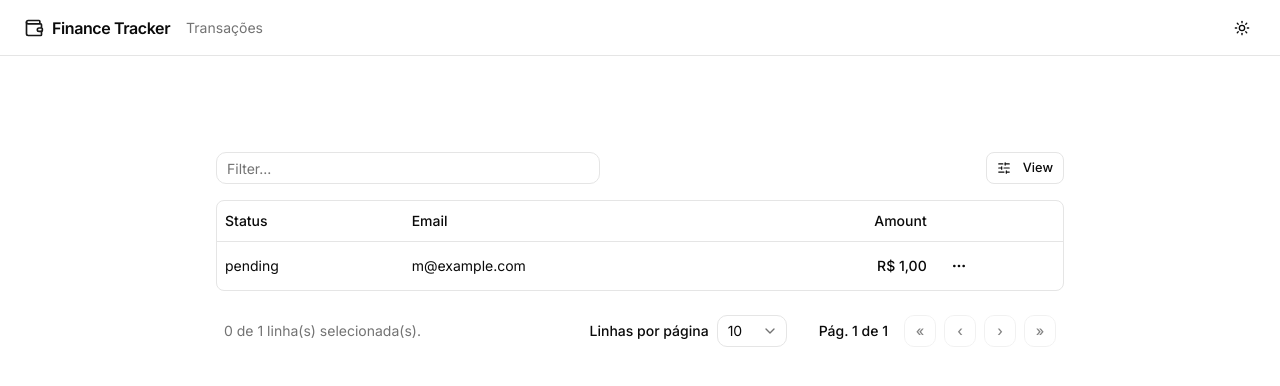
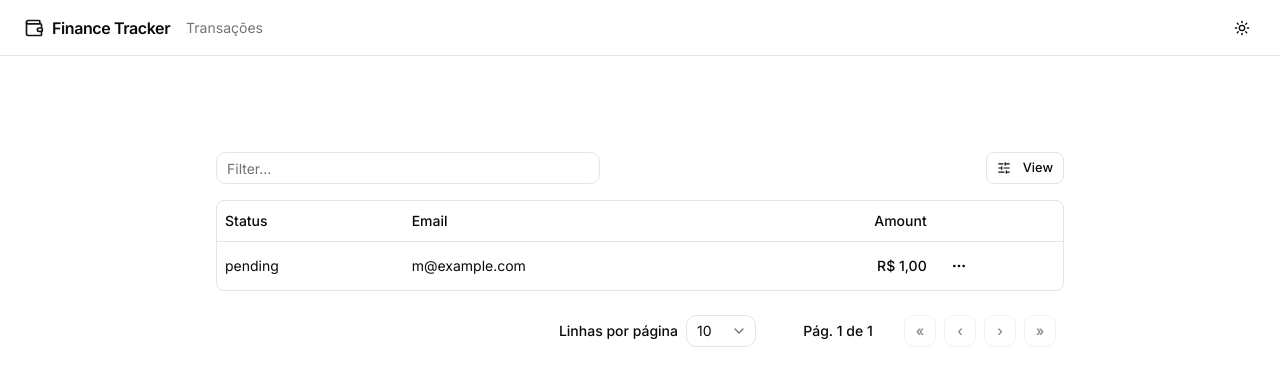
Before and after one commit to MintoJazz/finance-tracker, a Next.js app: page /teste in a window 1280 px wide. Shown: the top 386 px of the page. Built offline with nearby package versions, Linux system fonts and the light colour scheme.

Commit message:
feat: native checkbox on data-table of transactions

```diff
--- a/components/ui/data-table.tsx
+++ b/components/ui/data-table.tsx
@@ -160,22 +160,23 @@ export function DataTablePagination<TData>({
   return (
     <div className="flex flex-col items-center justify-between gap-4 px-2 py-4 sm:flex-row">
 
-      {/* Texto de seleção */}
-      <div className="text-sm text-muted-foreground w-full text-center sm:text-left sm:w-auto">
-        {table.getFilteredSelectedRowModel().rows.length} de{" "}
-        {table.getFilteredRowModel().rows.length} linha(s) selecionada(s).
+      {/* Espaço reservado caso queira adicionar o contador de linhas selecionadas no futuro.
+        Se não for usar, essa div vazia ajuda a empurrar os controles para a direita no desktop.
+      */}
+      <div className="hidden flex-1 text-sm text-muted-foreground sm:block">
+        {/* Exemplo: {table.getFilteredSelectedRowModel().rows.length} de {table.getFilteredRowModel().rows.length} linha(s) selecionada(s) */}
       </div>
 
-      <div className="flex items-center gap-4 sm:gap-6 lg:gap-8 w-full sm:w-auto justify-between sm:justify-end">
+      <div className="flex flex-col items-center gap-4 sm:flex-row sm:gap-6 lg:gap-8">
 
-        {/* Escondido no mobile (hidden sm:flex) para poupar espaço */}
+        {/* Linhas por página - Adicionado o 'flex' e ajustado o hidden para mobile conforme seu comentário original */}
         <div className="hidden sm:flex items-center space-x-2">
           <p className="text-sm font-medium">Linhas por página</p>
           <Select
             value={`${table.getState().pagination.pageSize}`}
             onValueChange={(value) => table.setPageSize(Number(value))}
           >
-            <SelectTrigger className="h-8 w-17.5">
+            <SelectTrigger className="h-8 w-[70px]">
               <SelectValue placeholder={table.getState().pagination.pageSize} />
             </SelectTrigger>
             <SelectContent side="top">
@@ -188,9 +189,9 @@ export function DataTablePagination<TData>({
           </Select>
         </div>
 
-        {/* Controles de Navegação (Agrupados na mesma linha) */}
-        <div className="flex items-center justify-between w-full sm:w-auto sm:justify-end gap-4">
-          <div className="flex items-center justify-center text-sm font-medium">
+        {/* Controles de Navegação */}
+        <div className="flex items-center gap-4">
+          <div className="flex w-[100px] items-center justify-center text-sm font-medium">
             Pág. {table.getState().pagination.pageIndex + 1} de{" "}
             {table.getPageCount()}
           </div>
@@ -198,7 +199,9 @@ export function DataTablePagination<TData>({
           <div className="flex items-center space-x-2">
             <Button
               variant="outline"
-              className="hidden h-8 w-8 p-0 lg:flex"
+              // Removido o 'hidden lg:flex' para o botão aparecer sempre.
+              // Se quiser esconder em telas pequenas, use 'hidden sm:flex'
+              className="flex h-8 w-8 p-0"
               onClick={() => table.setPageIndex(0)}
               disabled={!table.getCanPreviousPage()}
             >
@@ -207,7 +210,7 @@ export function DataTablePagination<TData>({
             </Button>
             <Button
               variant="outline"
-              className="h-8 w-8 p-0"
+              className="flex h-8 w-8 p-0"
               onClick={() => table.previousPage()}
               disabled={!table.getCanPreviousPage()}
             >
@@ -216,7 +219,7 @@ export function DataTablePagination<TData>({
             </Button>
             <Button
               variant="outline"
-              className="h-8 w-8 p-0"
+              className="flex h-8 w-8 p-0"
               onClick={() => table.nextPage()}
               disabled={!table.getCanNextPage()}
             >
@@ -225,7 +228,8 @@ export function DataTablePagination<TData>({
             </Button>
             <Button
               variant="outline"
-              className="hidden h-8 w-8 p-0 lg:flex"
+              // Removido o 'hidden lg:flex'
+              className="flex h-8 w-8 p-0"
               onClick={() => table.setPageIndex(table.getPageCount() - 1)}
               disabled={!table.getCanNextPage()}
             >
@@ -235,7 +239,6 @@ export function DataTablePagination<TData>({
           </div>
         </div>
       </div>
-
     </div>
   )
 }
@@ -254,31 +257,16 @@ export interface RowAction<TData> {
 // ─────────────────────────────────────────────
 
 interface DataTableProps<TData, TValue> {
-  /** Column definitions using TanStack ColumnDef */
   columns: ColumnDef<TData, TValue>[]
-  /** Data array to render */
   data: TData[]
-  /**
-   * Whether to show the header toolbar (filter input, column toggle).
-   * Defaults to true.
-   */
   showHeader?: boolean
-  /** Key of the column to use for the filter input. Defaults to the first string accessor. */
   filterColumn?: string
-  /** Placeholder text for the filter input */
   filterPlaceholder?: string
-  /** Enable row selection checkboxes. Defaults to false. */
   enableRowSelection?: boolean
-  /**
-   * Row action items rendered in a DropdownMenu per row.
-   * Supply an array of { label, onClick, separator? } objects.
-   * When provided, an "actions" column is automatically appended.
-   */
   rowActions?: RowAction<TData>[]
-  /** Initial page size. Defaults to 10. */
   pageSize?: number
-  /** Called with the selected rows whenever selection changes */
   onRowSelectionChange?: (rows: Row<TData>[]) => void
+  onRowClick?: (row: Row<TData>) => void
 }
 
 export function DataTable<TData, TValue>({
@@ -291,6 +279,7 @@ export function DataTable<TData, TValue>({
   rowActions,
   pageSize = 10,
   onRowSelectionChange,
+  onRowClick
 }: DataTableProps<TData, TValue>) {
   const [sorting, setSorting] = React.useState<SortingState>([])
   const [columnFilters, setColumnFilters] = React.useState<ColumnFiltersState>([])
@@ -452,6 +441,8 @@ export function DataTable<TData, TValue>({
                 <TableRow
                   key={row.id}
                   data-state={row.getIsSelected() && "selected"}
+                  onClick={() => onRowClick?.(row)}
+                  className={onRowClick ? "cursor-pointer hover:bg-muted/50" : ""}
                 >
                   {row.getVisibleCells().map((cell) => (
                     <TableCell
--- a/features/transaction/hooks/use-transaction-features.ts
+++ b/features/transaction/hooks/use-transaction-features.ts
@@ -7,23 +7,21 @@ import { TransactionStatus } from "@/generated/prisma/browser"
 import { toDomain } from "../mappers/domain-builder"
 import { TransactionFormType } from "../form/schema/types"
 import { useState } from "react"
-import { ACTION_THEMES, ActionTheme } from "../themes/action-styles"
+import { ACTION_THEMES, ActionTheme } from "../themes/action-themes"
+import { Row } from "@tanstack/react-table"
 
 export interface TransactionRow {
     transaction: TransactionDetails
     actionTheme: ActionTheme
     statusBadgeProps: { current: TransactionStatus; onClick: (status: TransactionStatus) => void }
-    checkboxProps: { checked: boolean; onCheckedChange: () => void }
     actions: ActionSet<TransactionDetails>[]
 }
 
 export function useTransactionFeatures(initialTransactions: TransactionDetails[]) {
     const [isIncome, setIsIncome] = useState<boolean>(false)
     const { onDelete, onEdit, isCreateOpen, setIsCreateOpen } = useManager<TransactionDetails>()
-    const { select, selected } = useSelection()
+    const { selectAll } = useSelection()
     const { edit, items, drafts, add } = useDraftList<TransactionDetails>(initialTransactions)
-
-    const isSelected = (id: number) => selected.includes(id)
 
     function onStatusChange(id: number, status: TransactionStatus) {
         const original = initialTransactions.find(t => t.id === id) ?? items.find(t => t.id === id)!
@@ -52,16 +50,15 @@ export function useTransactionFeatures(initialTransactions: TransactionDetails[]
             current: transaction.status,
             onClick: (status: TransactionStatus) => onStatusChange(transaction.id, status),
         },
-        checkboxProps: {
-            checked: isSelected(transaction.id),
-            onCheckedChange: () => select(transaction.id),
-        },
         actions,
     }))
+
+    const onRowSelectionChange = (rowsSelected: Row<TransactionRow>[]) => selectAll(rowsSelected.map(row => row.original.transaction.id))
 
     return {
         rows,
         onAddClick,
+        onRowSelectionChange,
         createDialogProps: {
             isIncome,
             isOpen: isCreateOpen,
```
